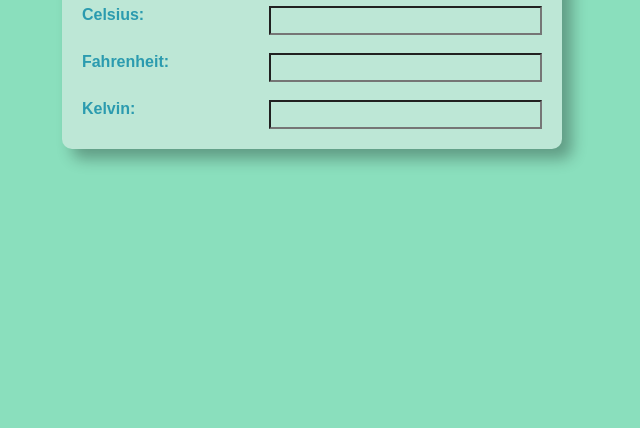
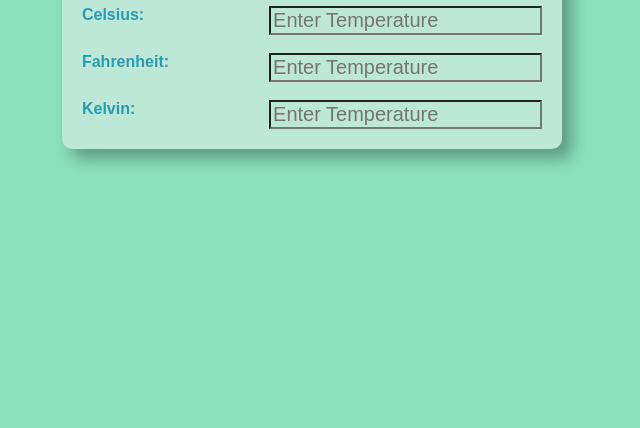
Before and after one commit to repositoryreena/temperature-converter, a plain HTML site: page index.html in a window 1280 px wide. Shown: the part 380-808 px from the top of the page, without its empty margins (328-968 px from the left). Drawn offline with Linux system fonts and the light colour scheme.

Commit message:
placeholder

```diff
--- a/index.html
+++ b/index.html
@@ -11,11 +11,11 @@
         <h1 class="blue">Temperature Converter</h1>
         <form>
             <span><label class="blue" for="celsius">Celsius: </label>
-            <input type="number" id="celsius"></span><br>
+            <input placeholder="Enter Temperature" type="number" id="celsius"></span><br>
             <span><label class="blue" for="fahrenheit">Fahrenheit: </label>
-            <input type="number" id="fahrenheit"></span><br>
+            <input placeholder="Enter Temperature" type="number" id="fahrenheit"></span><br>
             <span><label class="blue" for="kelvin">Kelvin: </label>
-            <input type="number" id="kelvin"></span>
+            <input placeholder="Enter Temperature" type="number" id="kelvin"></span>
         </form>
     </div>
     <script src="script.js"></script>
```
